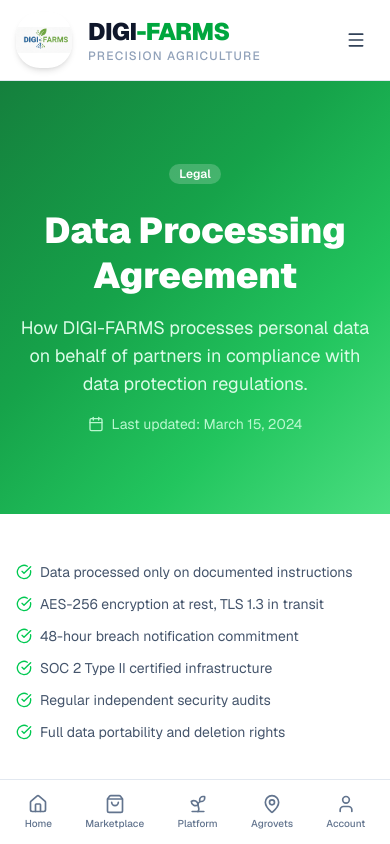
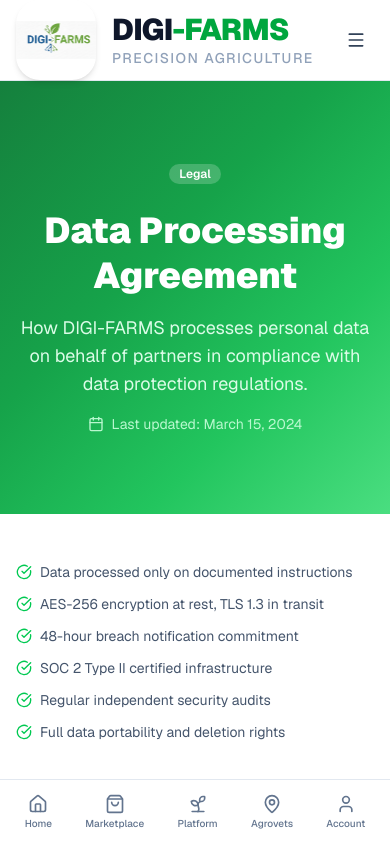
Before and after one commit to Faqih001/digi-farms, a Next.js app: page /legal/dpa in a window 390 px wide. Shown: the top 844 px of the page. Built offline with nearby package versions, Linux system fonts and the light colour scheme.

Commit message:
feat: update logo size and styling in header and footer for improved branding

```diff
--- a/components/layout/footer.tsx
+++ b/components/layout/footer.tsx
@@ -71,9 +71,9 @@ export default function Footer() {
           {/* Brand column */}
           <div className="col-span-2 md:col-span-3 lg:col-span-2">
             <Link href="/" className="flex items-center gap-3 mb-4">
-              <div className="w-12 h-12 rounded-xl overflow-hidden flex items-center justify-center">
-                <Image src="/digi-farms-logo.jpeg" alt="DIGI-FARMS" width={48} height={48} quality={90} />
-              </div>
+              <div className="w-16 h-16 rounded-xl overflow-hidden flex items-center justify-center">
+                  <Image src="/digi-farms-logo.jpeg" alt="DIGI-FARMS" width={64} height={64} quality={90} />
+                </div>
               <div className="leading-none">
                 <span className="font-black text-2xl text-white tracking-tight">DIGI</span>
                 <span className="font-black text-2xl text-green-400 tracking-tight">-FARMS</span>
--- a/components/layout/header.tsx
+++ b/components/layout/header.tsx
@@ -78,13 +78,13 @@ export default function Header() {
           <div className="flex items-center justify-between h-20">
             {/* Logo */}
             <Link href="/" className="flex items-center gap-4 group">
-              <div className="w-14 h-14 rounded-xl overflow-hidden flex items-center justify-center shadow-md group-hover:scale-105 transition-transform">
-                <Image src="/digi-farms-logo.jpeg" alt="DIGI-FARMS" width={56} height={56} quality={90} priority />
+              <div className="w-20 h-20 rounded-xl overflow-hidden flex items-center justify-center shadow-md group-hover:scale-105 transition-transform">
+                <Image src="/digi-farms-logo.jpeg" alt="DIGI-FARMS" width={80} height={80} quality={90} priority />
               </div>
               <div className="leading-none">
-                <span className="font-black text-2xl text-slate-900 dark:text-white tracking-tight">DIGI</span>
-                <span className="font-black text-2xl text-green-600 tracking-tight">-FARMS</span>
-                <div className="text-xs text-slate-400 font-medium tracking-widest uppercase">Precision Agriculture</div>
+                <span className="font-black text-3xl md:text-4xl text-slate-900 dark:text-white tracking-tight">DIGI</span>
+                <span className="font-black text-3xl md:text-4xl text-green-600 tracking-tight">-FARMS</span>
+                <div className="text-sm md:text-xs text-slate-400 font-medium tracking-widest uppercase">Precision Agriculture</div>
               </div>
             </Link>
 
```
